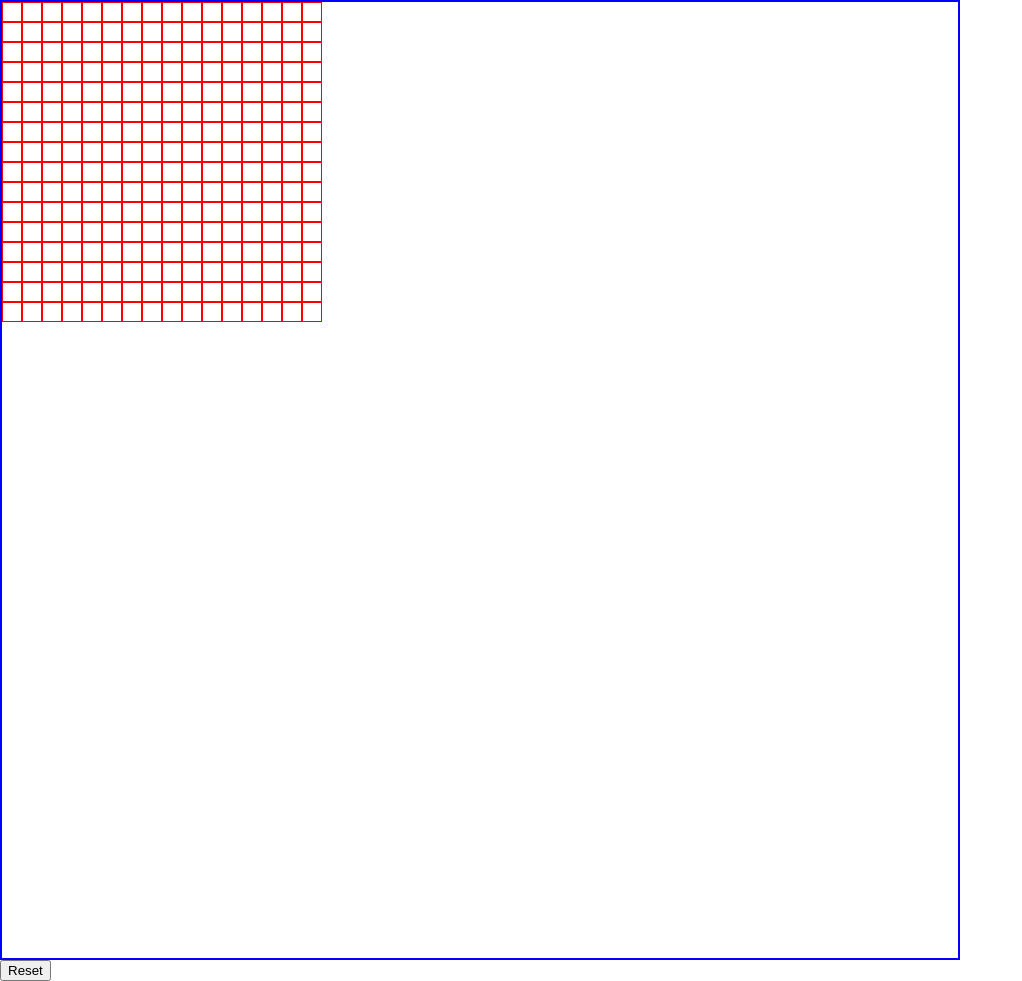
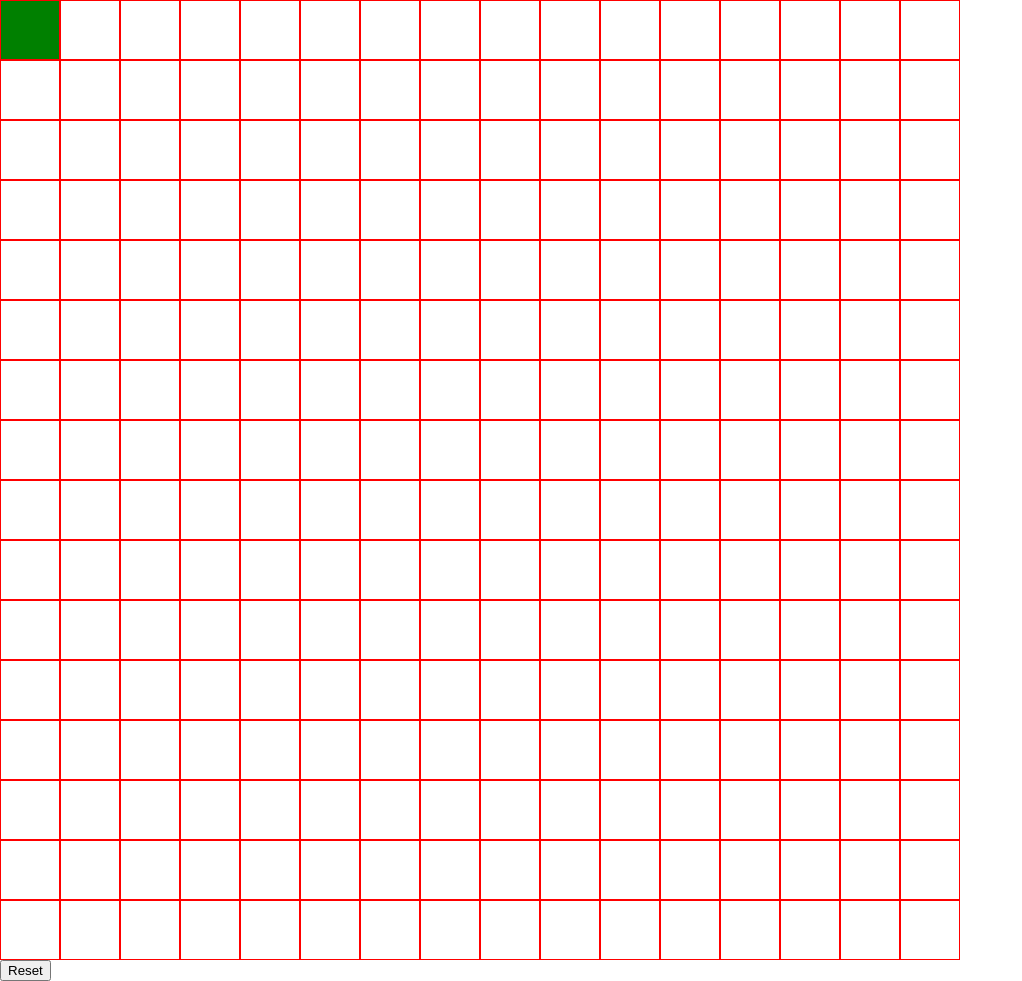
Before and after one commit to jong-just/Etch-a-Sketch, a plain HTML site: page index.html in a window 1280 px wide. Shown: the whole page, without its empty margins (0-1022 px from the left). Drawn offline with Linux system fonts and the light colour scheme.

Commit message:
Make it 960p and square size evenly on screen

```diff
--- a/css/style.css
+++ b/css/style.css
@@ -8,16 +8,23 @@ body {
 }
 
 .gridSquare {
-    height: 20px;
-    width: 20px;
+    display: flex;
     border: 1px solid red;
+    flex: 1;
+}
+
+.grid {
+    display: flex;
+    flex: 1;
+    flex-direction: column;
+
 }
 
 #container {
     display: flex;
     height: 960px;
     width: 960px;
-    border: 2px solid blue;
+
 }
 
 .hover {
```
